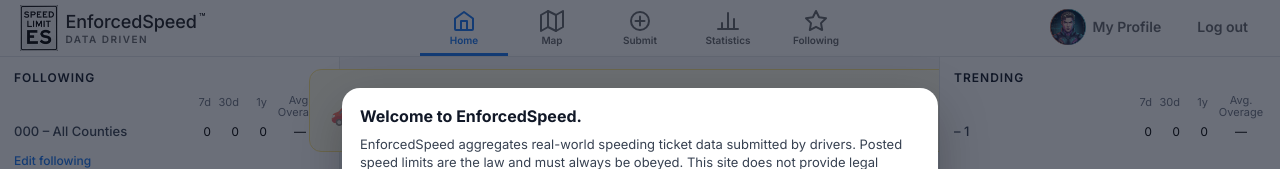
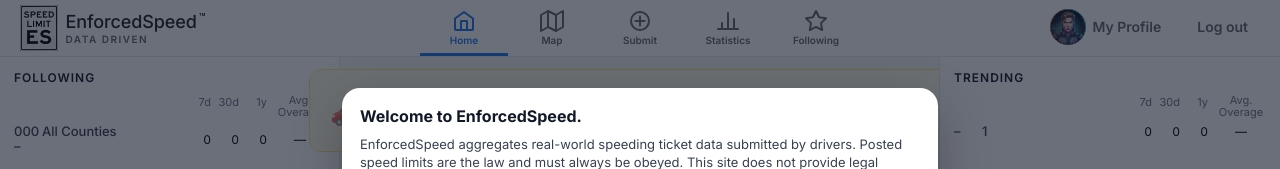
Before and after one commit to n0dr0g488/enforcedspeed, a Flask app: page / in a window 1280 px wide. Shown: the top 169 px of the page. Run offline with Flask 3, Linux system fonts and the light colour scheme; a user stored in the database is signed in; tables that the repository leaves empty hold one stand-in row (values such as "Sample post"); some libraries are stand-ins or nearby versions.

Commit message:
v680: hide redundant counties when state followed, following page states above counties

```diff
--- a/VERSION.txt
+++ b/VERSION.txt
@@ -1 +1 @@
-v678
+v680
--- a/templates/home_feed.html
+++ b/templates/home_feed.html
@@ -69,8 +69,9 @@
                 <div style="margin-top:6px; display:flex; flex-direction:column; gap:8px;">
                   {% for item in following_panel_items %}
                     <div style="display:flex; align-items:center; justify-content:space-between; gap:8px;">
-                      <a href="{{ item.url }}" style="flex:1; text-decoration:none; font-size:13px; font-weight:500; color:#374151; white-space:normal; overflow:visible; text-overflow:clip; min-width:0; line-height:1.15;">
-                        {{ item.label }}
+                      <a href="{{ item.url }}" style="flex:1; text-decoration:none; font-size:13px; font-weight:500; color:#374151; white-space:normal; overflow:visible; text-overflow:clip; min-width:0; line-height:1.15; display:flex; gap:0;">
+                        <span style="width:28px; flex-shrink:0; display:inline-block;">{{ item.state }} –</span>
+                        <span>{% if item.type == 'state' %}All Counties{% else %}{{ item.label.split(' – ', 1)[1] if ' – ' in item.label else item.label }}{% endif %}</span>
                       </a>
                       <div style="display:flex; align-items:center; gap:4px; font-size:12px; font-variant-numeric:tabular-nums;">
                         <span style="width:24px; text-align:right;">{{ item.c7 }}</span>
@@ -102,7 +103,10 @@
             <div style="margin-top:10px; display:flex; flex-direction:column; gap:6px;">
               {% for sc in suggested_counties %}
                 <div class="suggested-county-row" data-geoid="{{ sc.geoid }}" style="display:flex; align-items:center; justify-content:space-between; gap:6px;">
-                  <span style="font-size:13px; font-weight:500; color:#374151; line-height:1.2; min-width:0;">{{ sc.label }}</span>
+                  <span style="font-size:13px; font-weight:500; color:#374151; line-height:1.2; min-width:0; display:flex; gap:0;">
+                    <span style="width:28px; flex-shrink:0; display:inline-block;">{{ sc.state }} –</span>
+                    <span>{{ sc.label.split(' – ', 1)[1] if ' – ' in sc.label else sc.label }}</span>
+                  </span>
                   <button type="button" class="suggested-follow-btn" data-geoid="{{ sc.geoid }}"
                     style="flex-shrink:0; padding:3px 10px; font-size:11px; font-weight:600; border:1px solid #1877f2; background:#fff; color:#1877f2; border-radius:6px; cursor:pointer; transition:all 0.15s;">
                     + Follow
@@ -1191,8 +1195,9 @@ function startAutoLoad(){
       <div style="margin-top:6px; display:flex; flex-direction:column; gap:8px;">
         {% for c in trending_counties %}
           <div style="display:flex; align-items:center; justify-content:space-between; gap:8px;">
-            <a href="{{ url_for('map_view', county=c.geoid) }}" style="flex:1; text-decoration:none; font-size:13px; font-weight:500; color:#374151; white-space:normal; overflow:visible; text-overflow:clip; min-width:0; line-height:1.15;">
-              {{ c.st }} – {{ c.label }}
+            <a href="{{ url_for('map_view', county=c.geoid) }}" style="flex:1; text-decoration:none; font-size:13px; font-weight:500; color:#374151; white-space:normal; overflow:visible; text-overflow:clip; min-width:0; line-height:1.15; display:flex; gap:0;">
+              <span style="width:28px; flex-shrink:0; display:inline-block;">{{ c.st }} –</span>
+              <span>{{ c.label }}</span>
             </a>
 
             <div style="display:flex; align-items:center; gap:4px; font-size:12px; font-variant-numeric:tabular-nums;">
```
Also changed, not shown: templates/following.html (+44 -37 lines).
